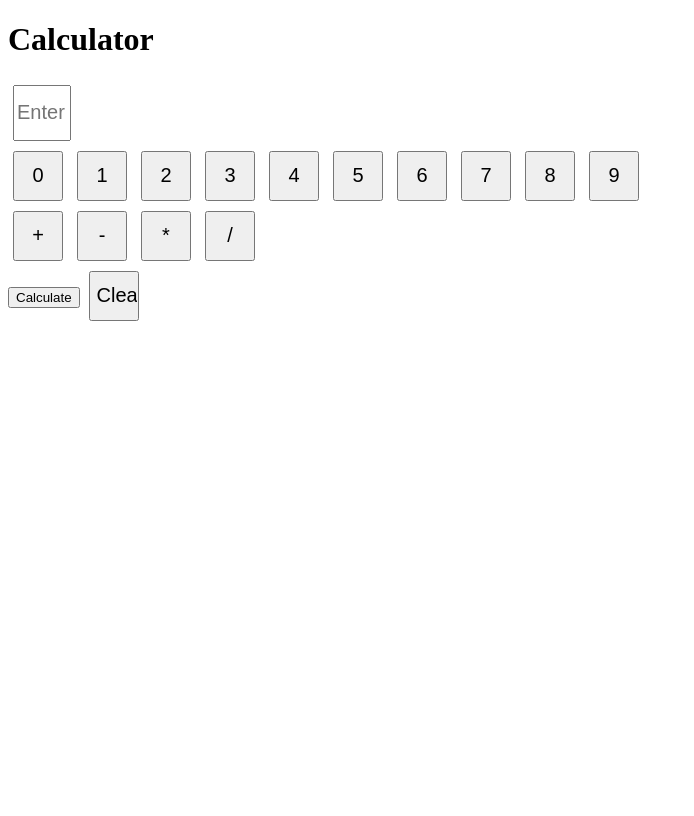
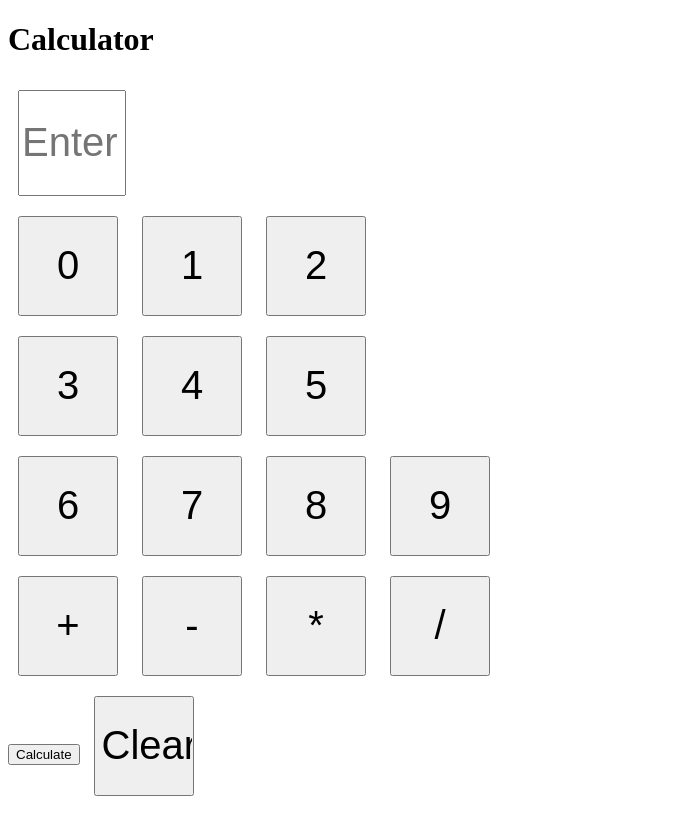
Before and after one commit to pavankolasani719/calculator, a Flask app: page / in a window 1280 px wide. Shown: the whole page, without its empty margins (0-694 px from the left). Before the commit the page ends 321 px from the top, so only its background shows below. Run offline with Flask 2, Linux system fonts and the light colour scheme.

Commit message:
Update index.html

```diff
--- a/templates/index.html
+++ b/templates/index.html
@@ -5,10 +5,10 @@
     <style>
         /* Add some basic CSS styling for buttons and input */
         input[type="text"], input[type="button"] {
-            width: 50px;
-            height: 50px;
-            font-size: 20px;
-            margin: 5px;
+            width: 100px;
+            height: 100px;
+            font-size: 40px;
+            margin: 10px;
         }
 
         #result {
@@ -28,18 +28,20 @@
         <input type="button" value="0" onclick="addToExpression('0')">
         <input type="button" value="1" onclick="addToExpression('1')">
         <input type="button" value="2" onclick="addToExpression('2')">
+         <br>
         <input type="button" value="3" onclick="addToExpression('3')">
         <input type="button" value="4" onclick="addToExpression('4')">
         <input type="button" value="5" onclick="addToExpression('5')">
+         <br>
         <input type="button" value="6" onclick="addToExpression('6')">
         <input type="button" value="7" onclick="addToExpression('7')">
         <input type="button" value="8" onclick="addToExpression('8')">
         <input type="button" value="9" onclick="addToExpression('9')">
         <br>
-        <input type="button" value="+" onclick="addToExpression('+')">
-        <input type="button" value="-" onclick="addToExpression('-')">
-        <input type="button" value="*" onclick="addToExpression('*')">
-        <input type="button" value="/" onclick="addToExpression('/')">
+                                            <input type="button" value="+" onclick="addToExpression('+')">
+                                            <input type="button" value="-" onclick="addToExpression('-')">
+                                            <input type="button" value="*" onclick="addToExpression('*')">
+                                            <input type="button" value="/" onclick="addToExpression('/')">
         <br>
 
         <!-- Calculate and Clear buttons -->
```
